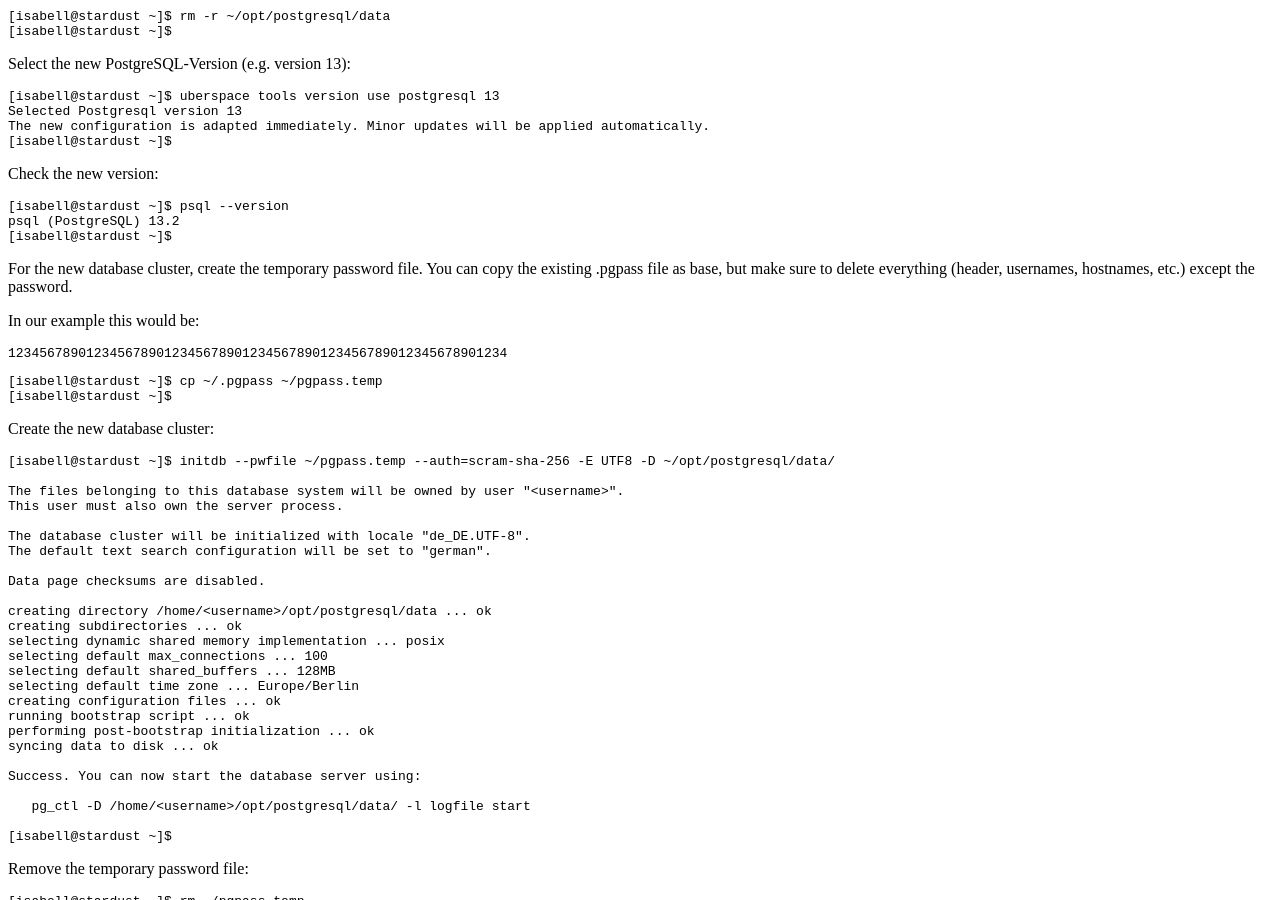
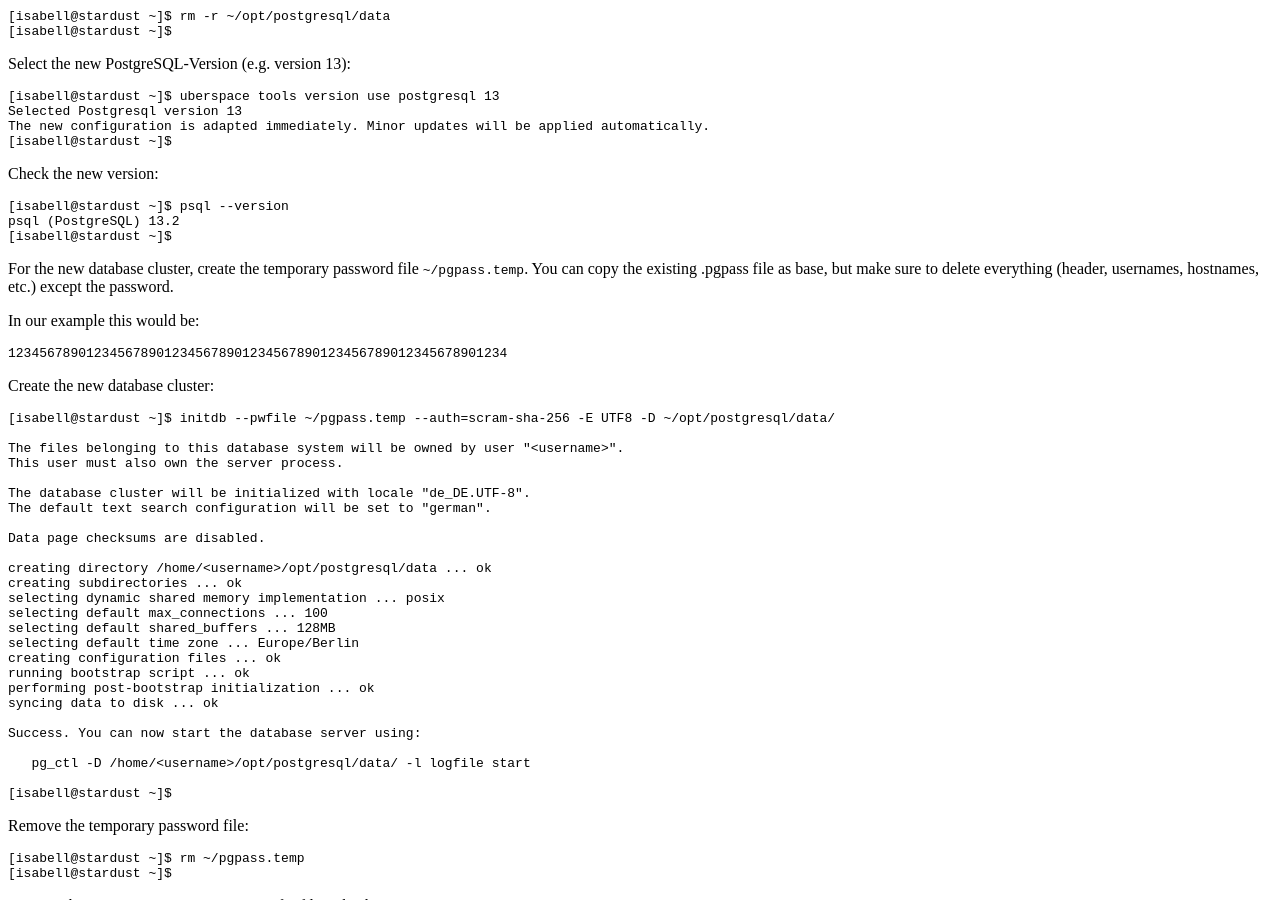
Before and after one commit to Uberspace/lab, a Sphinx documentation site: the page built from source/guide_postgresql.rst, in a window 1280 px wide and 900 px high, scrolled down 9846 px. Built offline with Sphinx 7.4.7 and the Read the Docs theme 2.0.0, drawn with Linux system fonts in a browser that asks for light colours.

Commit message:
[postgresql] make ~/pgpass.temp instructions easier to follow

```diff
--- a/source/guide_postgresql.rst
+++ b/source/guide_postgresql.rst
@@ -439,18 +439,13 @@ Check the new version:
  psql (PostgreSQL) 13.2
  [isabell@stardust ~]$
 
-For the new database cluster, create the temporary password file. You can copy the existing .pgpass file as base, but make sure to delete everything (header, usernames, hostnames, etc.) except the password.
+For the new database cluster, create the temporary password file ``~/pgpass.temp``. You can copy the existing .pgpass file as base, but make sure to delete everything (header, usernames, hostnames, etc.) except the password.
 
 In our example this would be:
 
 .. code-block:: console
 
  1234567890123456789012345678901234567890123456789012345678901234
-
-::
-
- [isabell@stardust ~]$ cp ~/.pgpass ~/pgpass.temp
- [isabell@stardust ~]$
 
 Create the new database cluster:
 
```
